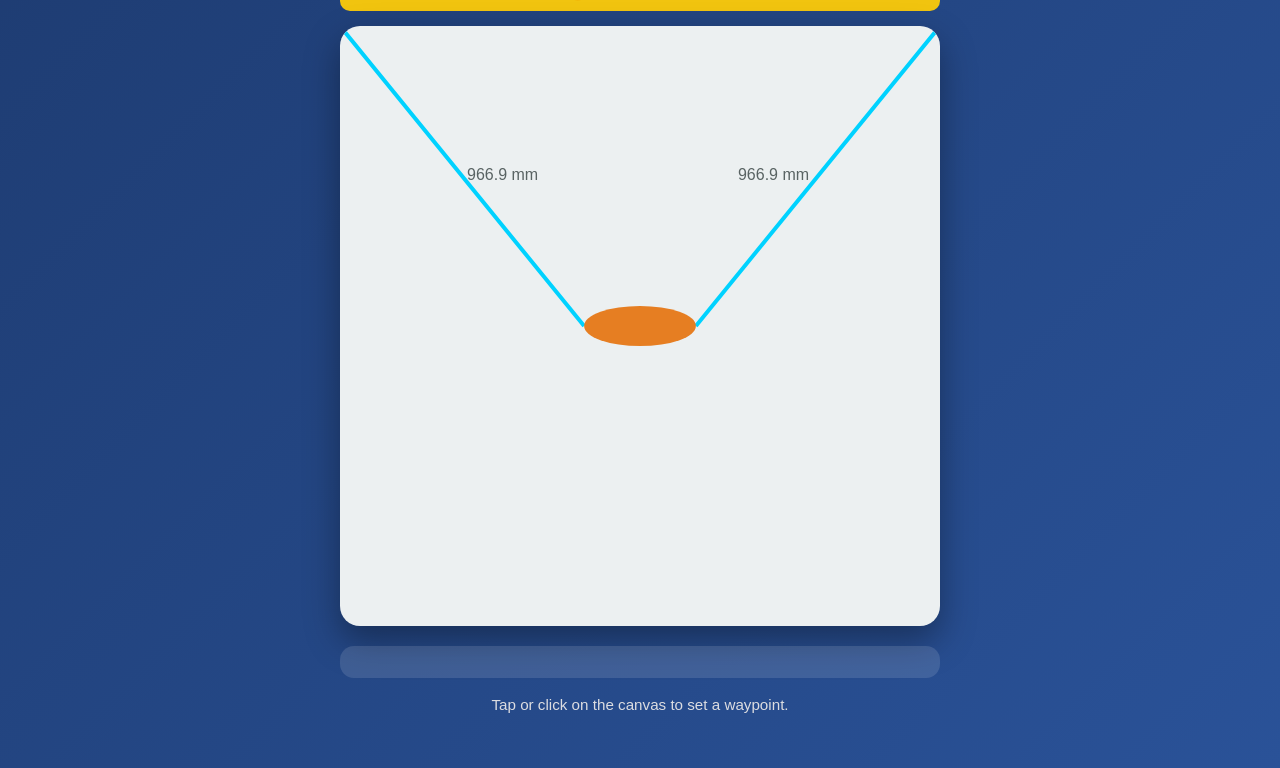
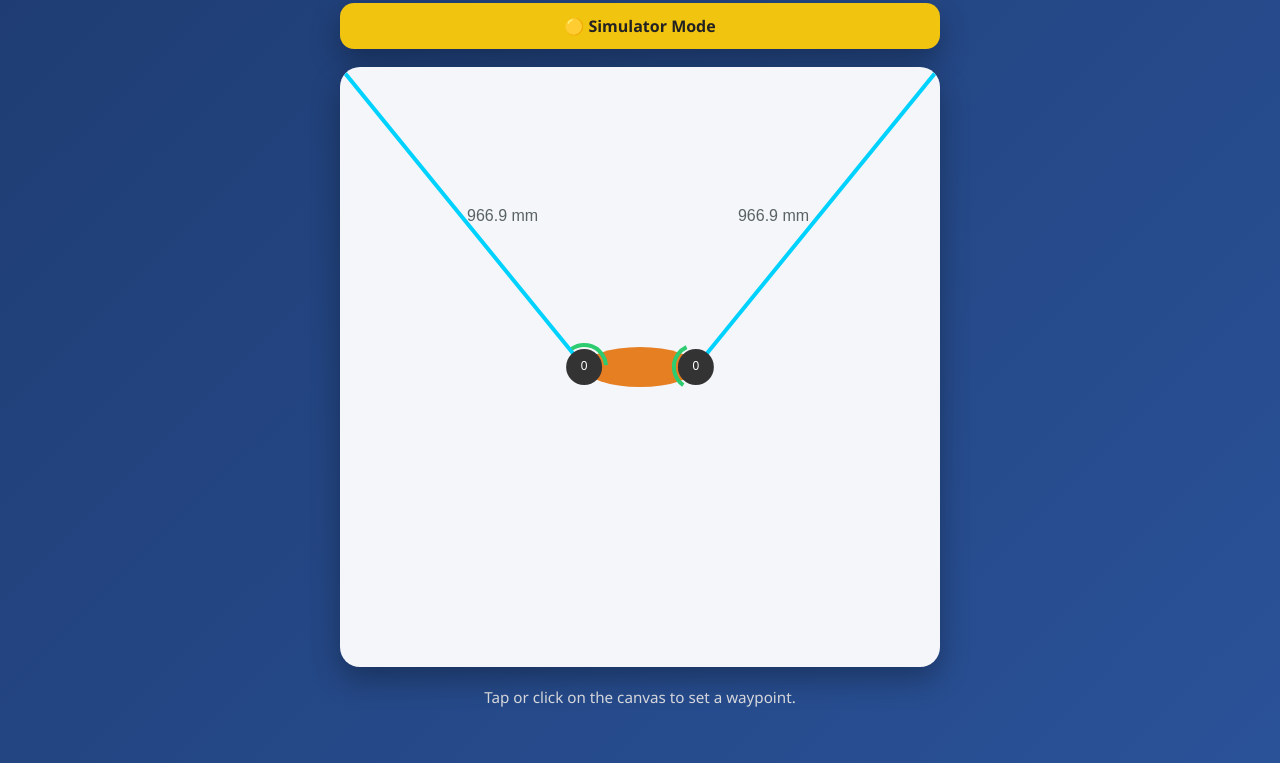
Before and after one commit to jasper-hyj/ece196-project-code, a plain HTML site: page data/index.html in a window 1280 px wide. Shown: the part 101-869 px from the top of the page. Drawn offline with Linux system fonts and the light colour scheme.

Commit message:
Add motor speed display

```diff
--- a/data/index.html
+++ b/data/index.html
@@ -2,58 +2,75 @@
 <html lang="en">
   <head>
     <meta charset="UTF-8" />
-    <meta
-      name="viewport"
-      content="width=device-width, initial-scale=1, maximum-scale=1"
-    />
+    <meta name="viewport" content="width=device-width, initial-scale=1" />
     <title>ESP32 Rope-Bot Controller</title>
     <style>
-      /* Reset & Base */
+      :root {
+        --primary-bg: #1e3c72;
+        --secondary-bg: #2a5298;
+        --panel-bg: rgba(255, 255, 255, 0.08);
+        --text-light: #ecf0f1;
+        --text-muted: #dcdde1;
+        --highlight: #f1c40f;
+        --success: #2ecc71;
+        --danger: #e74c3c;
+        --border-radius: 14px;
+        --shadow: 0 12px 30px rgba(0, 0, 0, 0.3);
+      }
+
       * {
         box-sizing: border-box;
       }
+
       body {
-        font-family: sans-serif;
+        font-family: "Segoe UI", sans-serif;
         margin: 0;
-        background: linear-gradient(135deg, #1e3c72, #2a5298);
-        color: #fff;
+        background: linear-gradient(
+          135deg,
+          var(--primary-bg),
+          var(--secondary-bg)
+        );
+        color: var(--text-light);
         display: flex;
         flex-direction: column;
         align-items: center;
         min-height: 100vh;
-        padding: 15px 10px 40px;
+        padding: 20px 12px 40px;
       }
 
       h1 {
-        font-size: 1.8rem;
-        margin: 15px 0 10px;
+        font-size: 2rem;
+        margin-bottom: 20px;
         text-align: center;
-        user-select: none;
+        font-weight: 700;
+        text-shadow: 1px 1px 3px rgba(0, 0, 0, 0.5);
       }
 
       #statusDisplay {
-        padding: 10px 18px;
-        border-radius: 10px;
+        padding: 12px 20px;
+        border-radius: var(--border-radius);
         font-weight: 600;
-        margin-bottom: 15px;
         width: 100%;
         max-width: 600px;
         text-align: center;
+        margin-bottom: 18px;
+        transition: background-color 0.3s, color 0.3s;
+        box-shadow: var(--shadow);
         user-select: none;
       }
 
       #statusDisplay.connected {
-        background-color: #2ecc71;
+        background-color: var(--success);
         color: #000;
       }
 
       #statusDisplay.disconnected {
-        background-color: #e74c3c;
+        background-color: var(--danger);
         color: #fff;
       }
 
       #statusDisplay.simulator {
-        background-color: #f1c40f;
+        background-color: var(--highlight);
         color: #222;
       }
 
@@ -63,9 +80,14 @@
         aspect-ratio: 1 / 1;
         border-radius: 20px;
         overflow: hidden;
-        box-shadow: 0 15px 35px rgba(0, 0, 0, 0.35);
-        touch-action: none;
-        background: #ecf0f1;
+        box-shadow: var(--shadow);
+        background: #f5f6fa;
+        position: relative;
+        transition: transform 0.2s;
+      }
+
+      #canvasContainer:hover {
+        transform: scale(1.01);
       }
 
       canvas {
@@ -73,47 +95,24 @@
         width: 100%;
         height: 100%;
         border-radius: 20px;
-        touch-action: none;
-      }
-
-      #info {
-        max-width: 600px;
-        margin-top: 20px;
-        background: rgba(255, 255, 255, 0.12);
-        padding: 16px 22px;
-        border-radius: 14px;
-        font-size: 0.95rem;
-        width: 100%;
-        overflow-x: auto;
-        user-select: text;
-        line-height: 1.4;
-        white-space: pre-wrap;
-        word-break: break-word;
-      }
-
-      #info div {
-        margin-bottom: 6px;
       }
 
       p {
-        margin-top: 18px;
+        margin-top: 20px;
         text-align: center;
         font-size: 0.95rem;
-        color: #dcdde1;
+        color: var(--text-muted);
         user-select: none;
       }
 
       @media (max-width: 600px) {
         h1 {
-          font-size: 1.4rem;
+          font-size: 1.6rem;
         }
+
         #statusDisplay {
-          font-size: 0.9rem;
-          padding: 8px 14px;
-        }
-        #info {
-          font-size: 0.9rem;
-          padding: 14px 18px;
+          font-size: 0.95rem;
+          padding: 10px 16px;
         }
       }
     </style>
@@ -129,7 +128,6 @@
         aria-label="Rope-Bot controller canvas"
       ></canvas>
     </div>
-    <div id="info" aria-live="polite" aria-atomic="true"></div>
     <p>Tap or click on the canvas to set a waypoint.</p>
 
     <script>
@@ -278,6 +276,70 @@
           });
         }
 
+        drawMotors() {
+          const leftX =
+            this.info.accelStepper.currentX - this.info.botWidth / 2;
+          const rightX =
+            this.info.accelStepper.currentX + this.info.botWidth / 2;
+          const motorY = this.info.accelStepper.currentY;
+
+          const leftCanvasX = this.scaleX(leftX);
+          const rightCanvasX = this.scaleX(rightX);
+          const motorCanvasY = this.scaleY(motorY);
+
+          const leftSpeed = this.info.accelStepper.leftMotorSpeed;
+          const rightSpeed = this.info.accelStepper.rightMotorSpeed;
+
+          const currentLeft = this.info.accelStepper.currentLeft;
+          const currentRight = this.info.accelStepper.currentRight;
+
+          // Motor circle radius
+          const radius = 18;
+
+          const drawMotor = (x, y, speed, current, flip) => {
+            const angleOffset = !flip
+              ? ((current % 20) / 20.0) * 2 * Math.PI
+              : (-(current % 20) / 20.0) * 2 * Math.PI;
+
+            const absSpeed = Math.abs(speed);
+            const color =
+              absSpeed < 333
+                ? "#2ecc71"
+                : absSpeed < 666
+                ? "#f1c40f"
+                : "#e74c3c";
+
+            // Outer motor ring
+            this.ctx.beginPath();
+            this.ctx.arc(x, y, radius, 0, 2 * Math.PI);
+            this.ctx.fillStyle = "#333";
+            this.ctx.fill();
+
+            // Speed ring (rotating arc)
+            this.ctx.beginPath();
+            this.ctx.arc(
+              x,
+              y,
+              radius + 4,
+              angleOffset,
+              angleOffset + Math.PI / 1.5
+            );
+            this.ctx.strokeStyle = color;
+            this.ctx.lineWidth = 4;
+            this.ctx.stroke();
+
+            // Speed text
+            this.ctx.fillStyle = "#fff";
+            this.ctx.font = "12px sans-serif";
+            this.ctx.textAlign = "center";
+            this.ctx.textBaseline = "middle";
+            this.ctx.fillText(`${speed.toFixed(0)}`, x, y);
+          };
+
+          drawMotor(leftCanvasX, motorCanvasY, leftSpeed, currentLeft, true);
+          drawMotor(rightCanvasX, motorCanvasY, rightSpeed, currentRight, false);
+        }
+
         draw() {
           // Clean up canvas
           this.ctx.clearRect(0, 0, this.canvas.width, this.canvas.height);
@@ -289,12 +351,12 @@
           this.drawBot();
 
           this.drawWaypoints();
+
+          this.drawMotors();
         }
 
         updateInfo(data) {
           this.info = data;
-          this.infoDiv.innerHTML = `<div><strong>Left Motor Speed</strong> = ${this.info.accelStepper.leftMotorSpeed}</div>
-          <div><strong>Right Motor Speed</strong> = ${this.info.accelStepper.rightMotorSpeed}</div>`;
         }
       }
 
@@ -303,7 +365,7 @@
           this.renderer = renderer;
           this.statusDisplay = statusDisplay;
           this.simInterval = null;
-          this.SIM_SPEED = 2.5;
+          this.SIM_SPEED = 1;
           this.info = {};
 
           this.waypoints = [];
@@ -322,7 +384,21 @@
         simulate() {
           this.info = this.renderer.info;
 
-          if (this.waypoints.length === 0) return;
+          // Before simulation step (store previous lengths)
+          const prevLeft = this.info.accelStepper.currentLeft;
+          const prevRight = this.info.accelStepper.currentRight;
+          const now = performance.now();
+          const dt = (now - (this.lastTimestamp || now)) / 1000; // seconds
+          this.lastTimestamp = now;
+
+          // Move bot toward target
+          if (this.waypoints.length === 0) {
+            this.info.accelStepper.leftMotorSpeed = 0;
+            this.info.accelStepper.rightMotorSpeed = 0;
+            this.renderer.updateInfo(this.info);
+            this.renderer.draw();
+            return;
+          }
 
           const target = this.waypoints[0];
 
@@ -340,20 +416,31 @@
             this.info.accelStepper.currentY += dy * ratio;
           }
 
+          // Recalculate rope lengths
           const leftX =
             this.info.accelStepper.currentX - this.info.botWidth / 2;
-
           const rightX =
             this.info.accelStepper.currentX + this.info.botWidth / 2;
 
-          this.info.accelStepper.currentLeft = Math.sqrt(
-            Math.pow(leftX, 2) + Math.pow(this.info.accelStepper.currentY, 2)
+          const currentLeft = Math.sqrt(
+            leftX * leftX +
+              this.info.accelStepper.currentY * this.info.accelStepper.currentY
           );
 
-          this.info.accelStepper.currentRight = Math.sqrt(
+          const currentRight = Math.sqrt(
             Math.pow(this.info.windowWidth - rightX, 2) +
               Math.pow(this.info.accelStepper.currentY, 2)
           );
+
+          // Motor speeds (in mm/s)
+          const leftSpeed = dt > 0 ? ((currentLeft - prevLeft) * 10) / dt : 0;
+          const rightSpeed =
+            dt > 0 ? ((currentRight - prevRight) * 10) / dt : 0;
+
+          this.info.accelStepper.currentLeft = currentLeft;
+          this.info.accelStepper.currentRight = currentRight;
+          this.info.accelStepper.leftMotorSpeed = leftSpeed;
+          this.info.accelStepper.rightMotorSpeed = rightSpeed;
 
           this.info.accelStepper.waypoints = this.waypoints;
 
```
